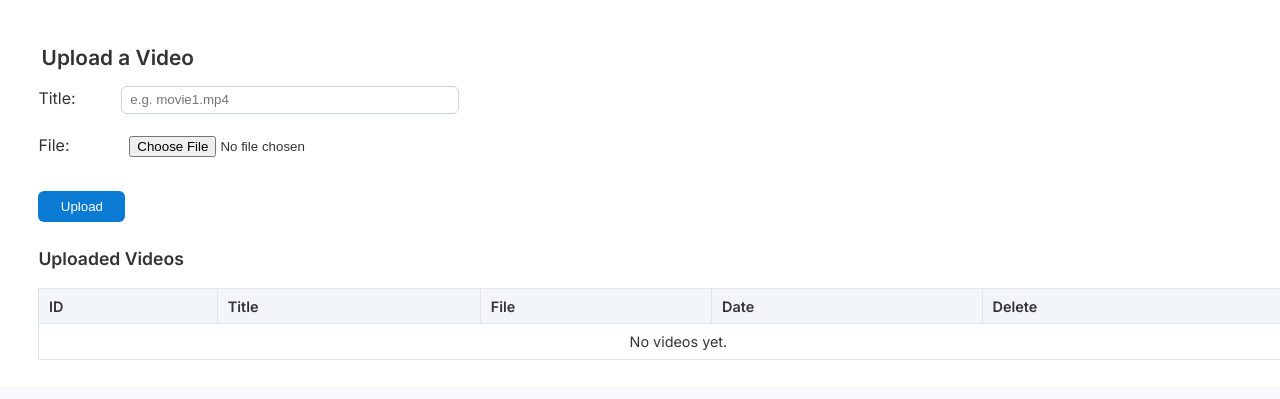
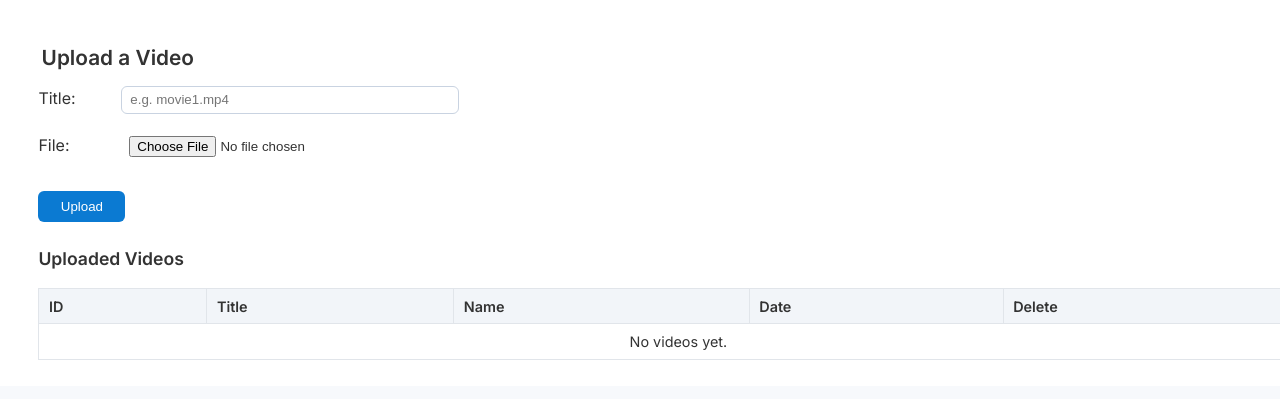
Before and after one commit to marutyan/Intelligent-Systems-Project, a Django app: page /upload/ in a window 1280 px wide; the page is wider, and only the part inside the window is pictured. Shown: the top 399 px of that part. Run offline with Django 5.2, Linux system fonts and the light colour scheme; data that the repository does not hold is empty.

Commit message:
change name File to Name

```diff
--- a/no06/templates/no06/upload_form.html
+++ b/no06/templates/no06/upload_form.html
@@ -69,7 +69,7 @@ button.del-btn:hover{background:var(--red-dark);}
   <table class="upload-list">
     <thead>
       <tr>
-        <th>ID</th><th>Title</th><th>File</th><th>Date</th><th>Delete</th>
+        <th>ID</th><th>Title</th><th>Name</th><th>Date</th><th>Delete</th>
       </tr>
     </thead>
     <tbody>
```
